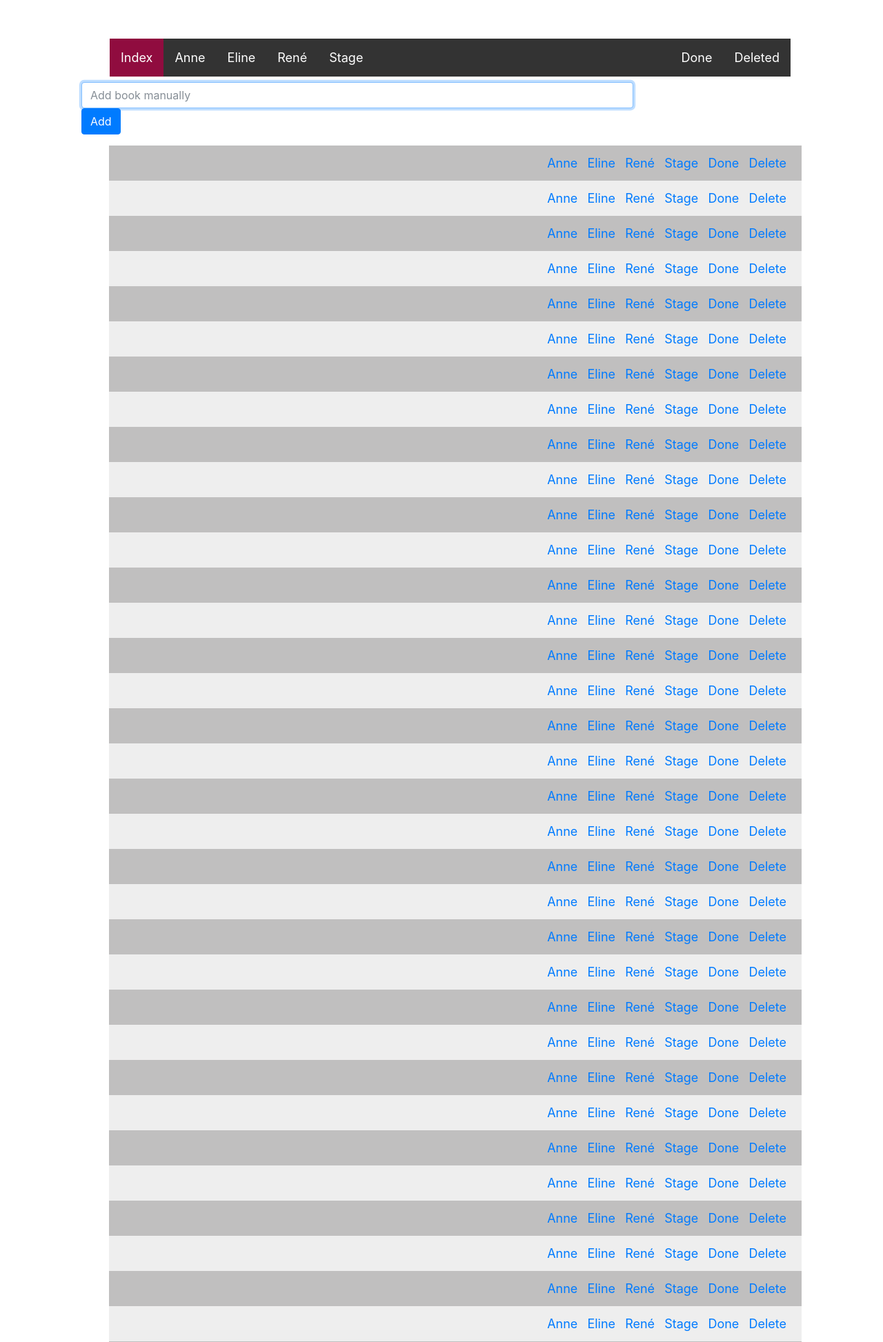
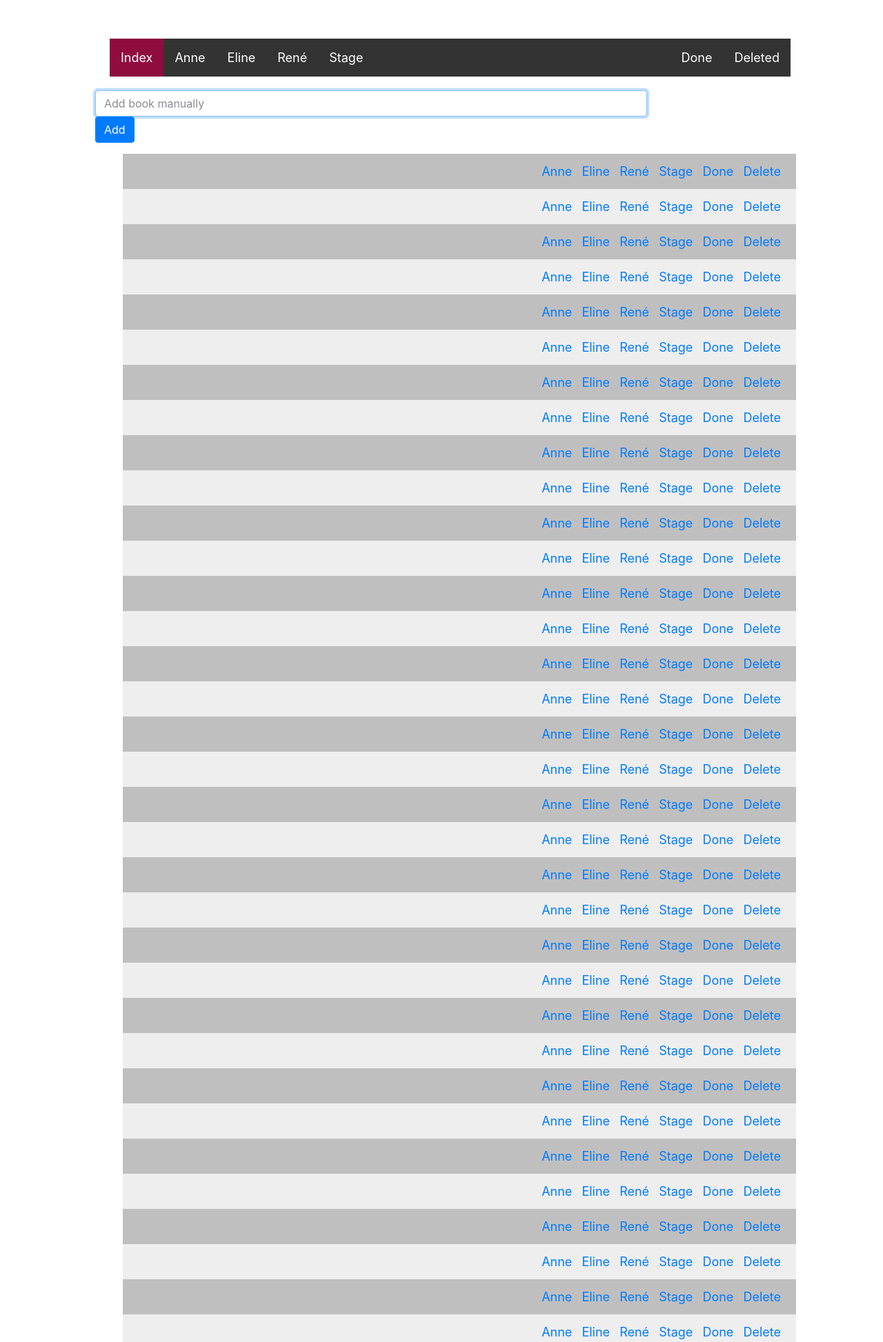
Before and after one commit to annemarijn/bookstodo, a Flask app: page / in a window 1280 px wide. Shown: the top 1946 px of the page at 69% size. Run offline with Flask 2, Linux system fonts and the light colour scheme; some libraries are stand-ins or nearby versions.

Commit message:
added addbar style class

```diff
--- a/templates/index.html
+++ b/templates/index.html
@@ -20,7 +20,7 @@
 
 </div>
 
-<div>
+<div class="addbar">
     <form action="/" method="post">
         <div class="form-group" style="width:800px">
             <input autocomplete="off" autofocus class="form-control" name="bookinfo" placeholder="Add book manually" type="text"/>
--- a/templates/layout.html
+++ b/templates/layout.html
@@ -15,6 +15,15 @@
     background: #eee;
     font-size: 18px;
     transition: 0.2s;
+}
+
+/* Style of the add bar */
+.addbar {
+    overflow: hidden;
+    white-space: nowrap;
+    margin: 0;
+    padding: 12px 8px 12px 20px;
+    font-size: 18px;
 }
 
 /* Make sure the book titles don't overlap with the buttons on the right */
```
